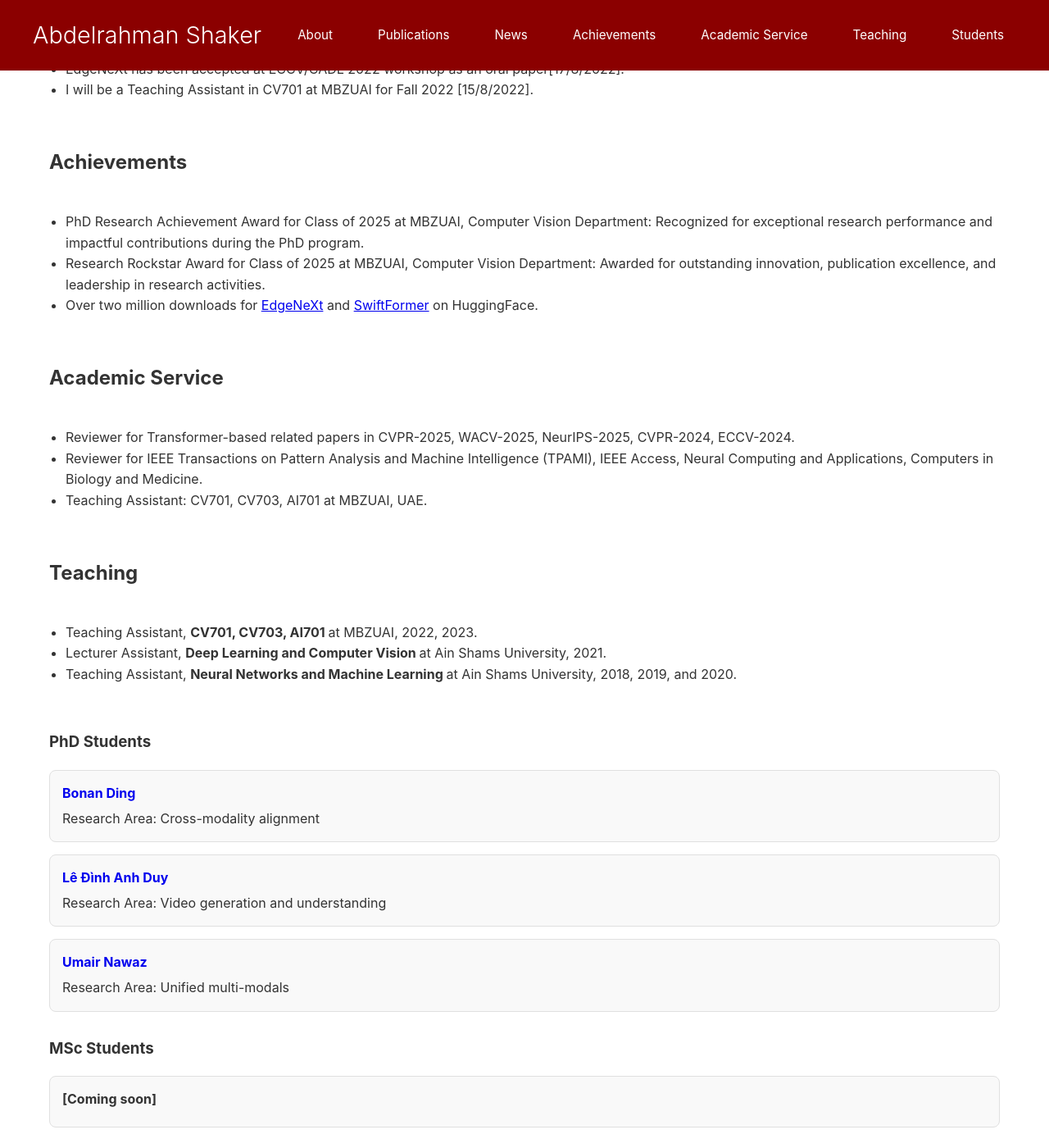
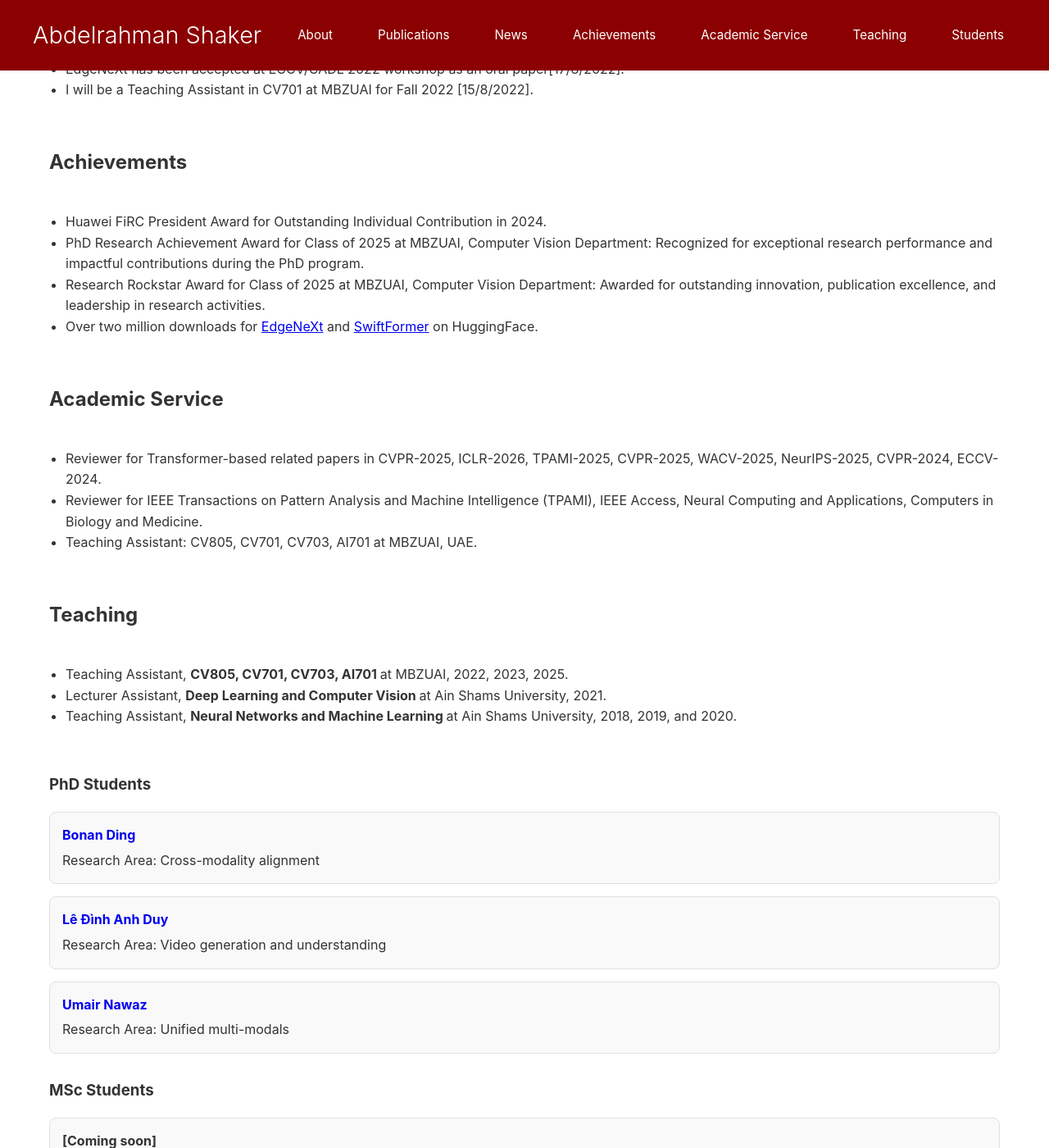
Before and after one commit to Amshaker/Amshaker.github.io, a Jekyll site: the page built from index.html, in a window 1280 px wide and 1400 px high, scrolled down 6011 px. Shown: the whole window at 82% size. Built offline with Jekyll 4.4.1, drawn with Linux system fonts in a browser that asks for light colours.

Commit message:
Update index.html

```diff
--- a/index.html
+++ b/index.html
@@ -469,6 +469,9 @@ augmentation techniques. </p>
         <tr>
             <ul>
                 <li>
+                    Huawei FiRC President Award for Outstanding Individual Contribution in 2024.
+                </li>
+                <li>
                     PhD Research Achievement Award for Class of 2025 at MBZUAI, Computer Vision Department: Recognized for exceptional research performance and impactful contributions during the PhD program.
                 </li>
                  <li>
@@ -498,13 +501,13 @@ augmentation techniques. </p>
         <tr>
             <ul>
                 <li>
-                    Reviewer for Transformer-based related papers in CVPR-2025, WACV-2025, NeurIPS-2025, CVPR-2024, ECCV-2024.
+                    Reviewer for Transformer-based related papers in CVPR-2025, ICLR-2026, TPAMI-2025, CVPR-2025, WACV-2025, NeurIPS-2025, CVPR-2024, ECCV-2024.
                 </li>
                 <li>
                     Reviewer for IEEE Transactions on Pattern Analysis and Machine Intelligence (TPAMI), IEEE Access, Neural Computing and Applications, Computers in Biology and Medicine.
                 </li>
                 <li>
-                    Teaching Assistant: CV701, CV703, AI701 at MBZUAI, UAE.
+                    Teaching Assistant: CV805, CV701, CV703, AI701 at MBZUAI, UAE.
                 </li>
             </ul>
         </tr>
@@ -527,7 +530,7 @@ augmentation techniques. </p>
         <tr>
             <ul>
                 <li>
-                    Teaching Assistant, <strong> CV701, CV703, AI701 </strong>at MBZUAI, 2022, 2023.
+                    Teaching Assistant, <strong> CV805, CV701, CV703, AI701 </strong>at MBZUAI, 2022, 2023, 2025.
                 </li>
                 <li>
                     Lecturer Assistant, <strong> Deep Learning and Computer Vision </strong>at Ain Shams University, 2021.
```
